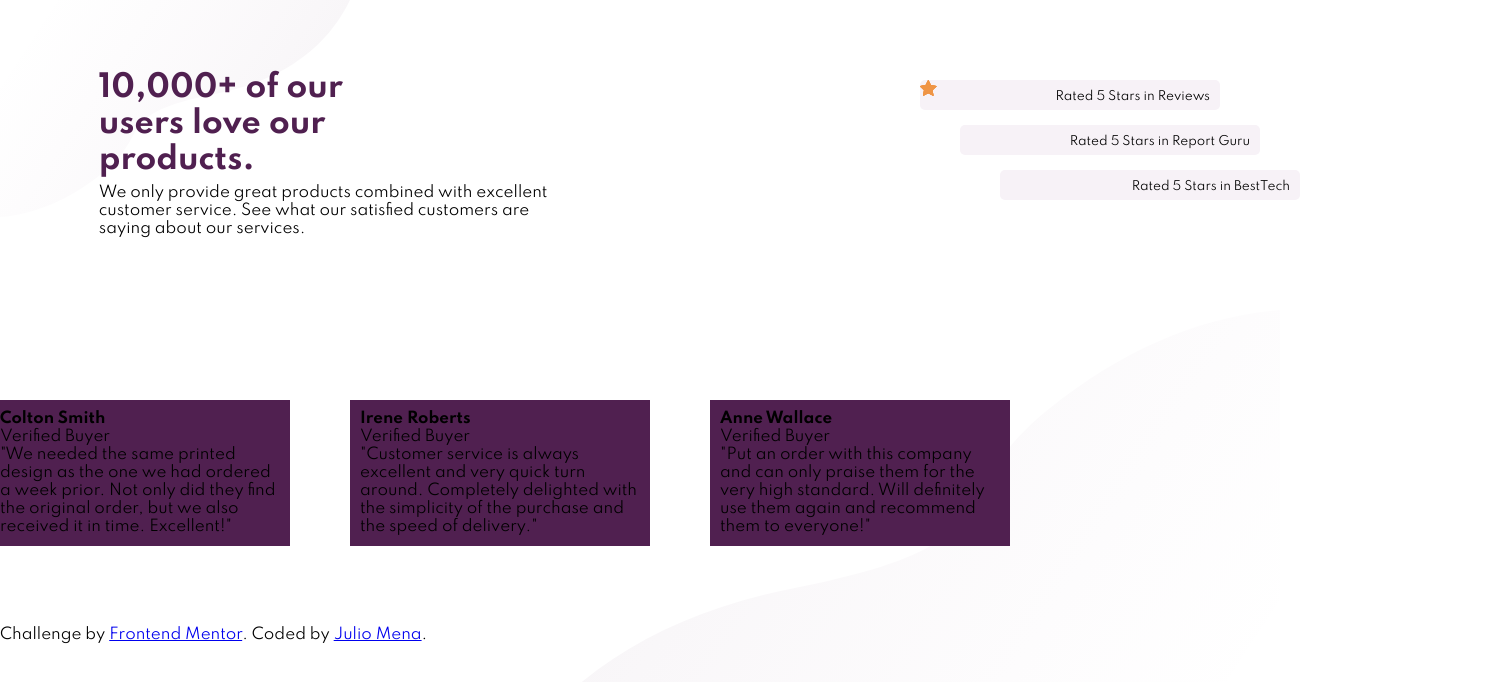
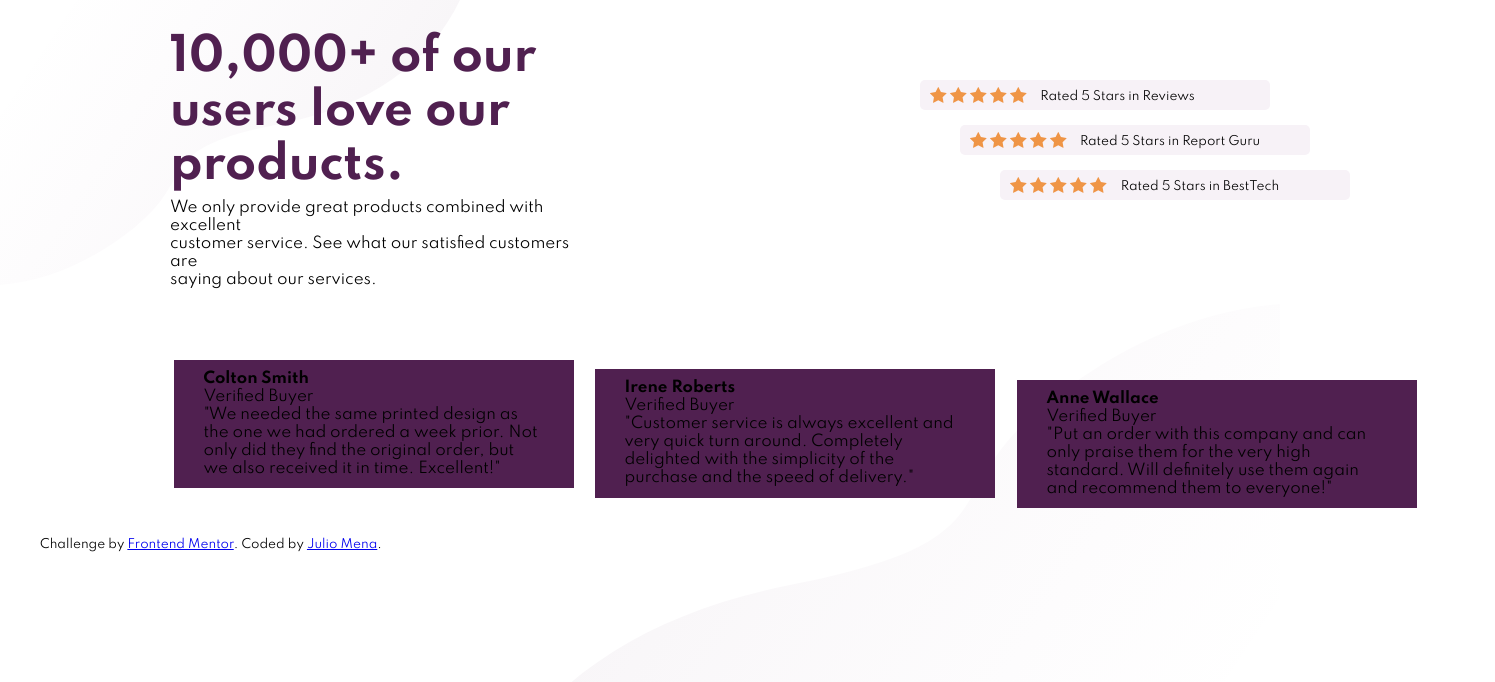
Before and after one commit to JulioMena1981/JulioMena1981-FrontEnd-Mentor-Projects, a plain HTML site: page social-proof-section-master/index.html in a window 1280 px wide. Shown: the whole page, 1495 px wide, since content can reach past the window. Drawn offline with Linux system fonts and the light colour scheme; files that its build step writes are made by us from their sources.

Commit message:
Placing and aligning the stars of the scores.

```diff
--- a/social-proof-section-master/css/style.css
+++ b/social-proof-section-master/css/style.css
@@ -89,6 +89,7 @@ body{
 
 .stars > div{
     background-color: hsl(300, 24%, 96%);
+    border-radius: 5px;
     text-align: center;
     padding: 10px;
     width: 700px;
@@ -124,7 +125,7 @@ body{
 
 @media screen and (max-width:1440px){
     body {
-        background-size: 350px, 790px;
+        background-size: 460px, 800px;
     }
 
     #grid{
@@ -154,52 +155,126 @@ body{
         -ms-grid-column-align: center;
 
             justify-self: center;
-        -webkit-box-pack: left;
-            -ms-flex-pack: left;
-                justify-content: left;
+        -webkit-box-pack: center;
+            -ms-flex-pack: center;
+                justify-content: center;
         margin-top: 20px;
+        margin-left: 120px;
 
     }
 
+    .info > h1{
+        font-size: 45px;
+    }
+
+    .info > p{
+        font-size: 15px;
+    }
+
     .stars > div{
-        background-color: hsl(300, 24%, 96%);
-        border-radius: 5px;
+
+
         font-size: 12px;
-        text-align: right;
+        text-align: center;
         padding: 10px;
-        width: 300px;
+        width: 350px;
         height: 30px;
         margin-top: 30px;
         margin-bottom: -15px;
 
     }
-    /* Here */
+
     .stars > .star-1{
-        background-image: url(/images/icon-star.svg),
-        url(/images/icon-star.svg),
-        url(/images/icon-star.svg),
-        url(/images/icon-star.svg),
-        url(/images/icon-star.svg);
+        background-image: url("/images/icon-star.svg"),
+                        url("/images/icon-star.svg"),
+                        url("/images/icon-star.svg"),
+                        url("/images/icon-star.svg"),
+                        url("/images/icon-star.svg");
 
-        background-repeat: no-repeat,
-        no-repeat,
-        no-repeat,
-        no-repeat,
-        no-repeat;
-        /*display: flex;
-        flex-direction: row;
-        */
+        background-repeat: no-repeat, no-repeat, no-repeat, no-repeat, no-repeat;
+        background-position: 10px, 30px, 50px, 70px, 90px;
         margin-left: 300px;
+
+
     }
 
     .stars > .star-2{
+        background-image: url("/images/icon-star.svg"),
+                        url("/images/icon-star.svg"),
+                        url("/images/icon-star.svg"),
+                        url("/images/icon-star.svg"),
+                        url("/images/icon-star.svg");
+
+        background-repeat: no-repeat, no-repeat, no-repeat, no-repeat, no-repeat;
+        background-position: 10px, 30px, 50px, 70px, 90px;
         margin-left: 340px;
     }
 
     .stars > .star-3{
+        background-image: url("/images/icon-star.svg"),
+                        url("/images/icon-star.svg"),
+                        url("/images/icon-star.svg"),
+                        url("/images/icon-star.svg"),
+                        url("/images/icon-star.svg");
+
+        background-repeat: no-repeat, no-repeat, no-repeat, no-repeat, no-repeat;
+        background-position: 10px, 30px, 50px, 70px, 90px;
         margin-left: 380px;
     }
 
+    .stars > .star-1 > p{
+        margin-left: 45px;
+    }
+
+    .stars > .star-2 > p{
+        margin-left: 70px;
+    }
+
+    .stars > .star-3 > p{
+        margin-left: 50px;
+    }
+
+    .reviews{
+        display: -webkit-box;
+        display: -ms-flexbox;
+        display: flex;
+        -webkit-box-orient: horizontal;
+        -webkit-box-direction: normal;
+            -ms-flex-direction: row;
+                flex-direction: row;
+        -ms-grid-column-align: center;
+            justify-self: center;
+        -webkit-box-pack: center;
+            -ms-flex-pack: center;
+                justify-content: center;
+        margin-left: 940px;
+        width: 1400px;
+    }
+
+    .reviews > .review-1{
+        padding-left: 30px;
+        margin-top: -10px;
+        width: 400px;
+        margin-bottom: 50px;
+
+    }
+
+    .reviews > .review-2{
+        width: 400px;
+        margin-top: -1px;
+        margin-bottom: 40px;
+        padding-left: 30px;
+        margin-left: -9px;
+    }
+
+    .reviews > .review-3{
+        width: 400px;
+        margin-top: 10px;
+        margin-left: -8px;
+        padding-left: 30px;
+    }
+
+    .attribution{margin-left: 40px; margin-top: -50px;font-size: 12px;}
 }
 
 @media screen and (max-width:375px){
--- a/social-proof-section-master/index.html
+++ b/social-proof-section-master/index.html
@@ -44,28 +44,28 @@
 
         <div class="reviews">
 
-            <div>
+            <div class="review-1">
                 <h4>Colton Smith</h4>
                 <p>Verified Buyer</p>
-                <p>"We needed the same printed design as the one we had ordered a week prior.
-                    Not only did they find the original order, but we also received it in time.
+                <p>"We needed the same printed design as<br> the one we had ordered a week prior.
+                    Not<br> only did they find the original order, but<br> we also received it in time.
                     Excellent!"
                 </p>
             </div>
 
-            <div>
+            <div class="review-2">
                 <h4>Irene Roberts</h4>
                 <p>Verified Buyer</p>
-                <p>"Customer service is always excellent and very quick turn around. Completely
-                    delighted with the simplicity of the purchase and the speed of delivery."
+                <p>"Customer service is always excellent and<br> very quick turn around. Completely<br>
+                    delighted with the simplicity of the<br> purchase and the speed of delivery."
                 </p>
             </div>
 
-            <div>
+            <div class="review-3">
                 <h4>Anne Wallace</h4>
                 <p>Verified Buyer</p>
-                <p>"Put an order with this company and can only praise them for the very high
-                    standard. Will definitely use them again and recommend them to everyone!"
+                <p>"Put an order with this company and can<br> only praise them for the very high<br>
+                    standard. Will definitely use them again<br> and recommend them to everyone!"
                 </p>
 
             </div>
```
